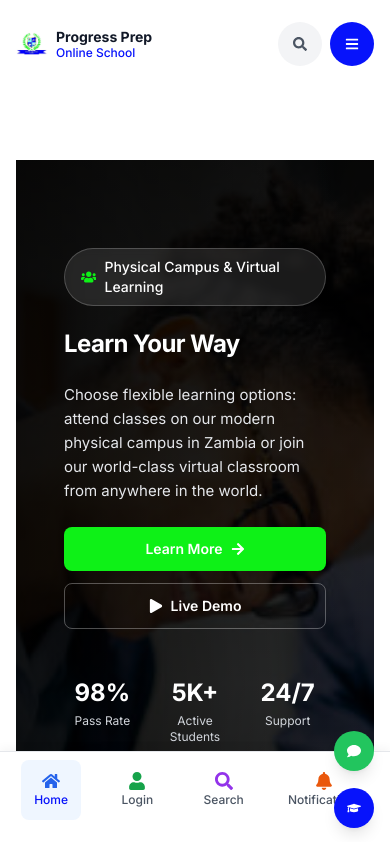
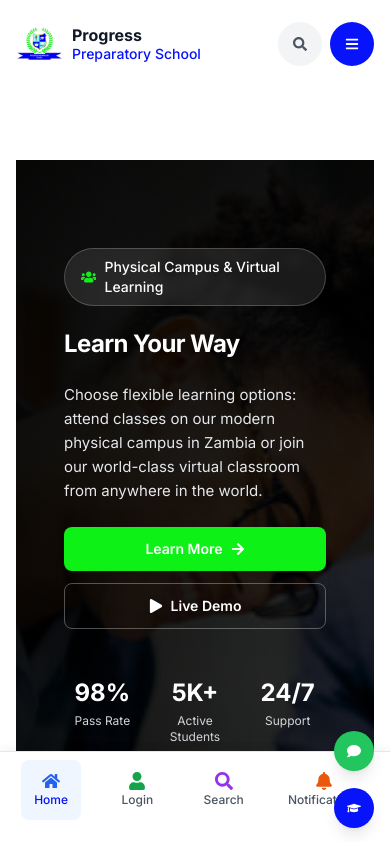
Before and after one commit to Bymax22/PPS, a Next.js app in the folder apps/web/: page / in a window 390 px wide. Shown: the top 842 px of the page. Built offline with nearby package versions, Linux system fonts and the light colour scheme; a web font is replaced by a local one.

Commit message:
Increase mobile logo and text size

```diff
--- a/apps/web/app/components/Header.tsx
+++ b/apps/web/app/components/Header.tsx
@@ -127,22 +127,22 @@ export default function Header() {
                 href="/"
                 className="flex items-center space-x-2 min-h-[44px]"
               >
-                <div className="relative w-8 h-8">
+                <div className="relative w-12 h-12">
                   <Image
                     src="/logo.png"
                     alt="Progress Preparatory"
                     fill
                     className="object-contain"
-                    sizes="40px"
+                    sizes="48px"
                     priority
                   />
                 </div>
                 <div className="flex flex-col">
-                  <div className="font-bold text-sm text-gray-900 leading-tight">
-                    Progress Prep
+                  <div className="font-bold text-base text-gray-900 leading-tight">
+                    Progress
                   </div>
-                  <div className="text-xs text-[#0713FB] font-medium leading-tight">
-                    Online School
+                  <div className="text-sm text-[#0713FB] font-medium leading-tight">
+                    Preparatory School
                   </div>
                 </div>
               </Link>
```
